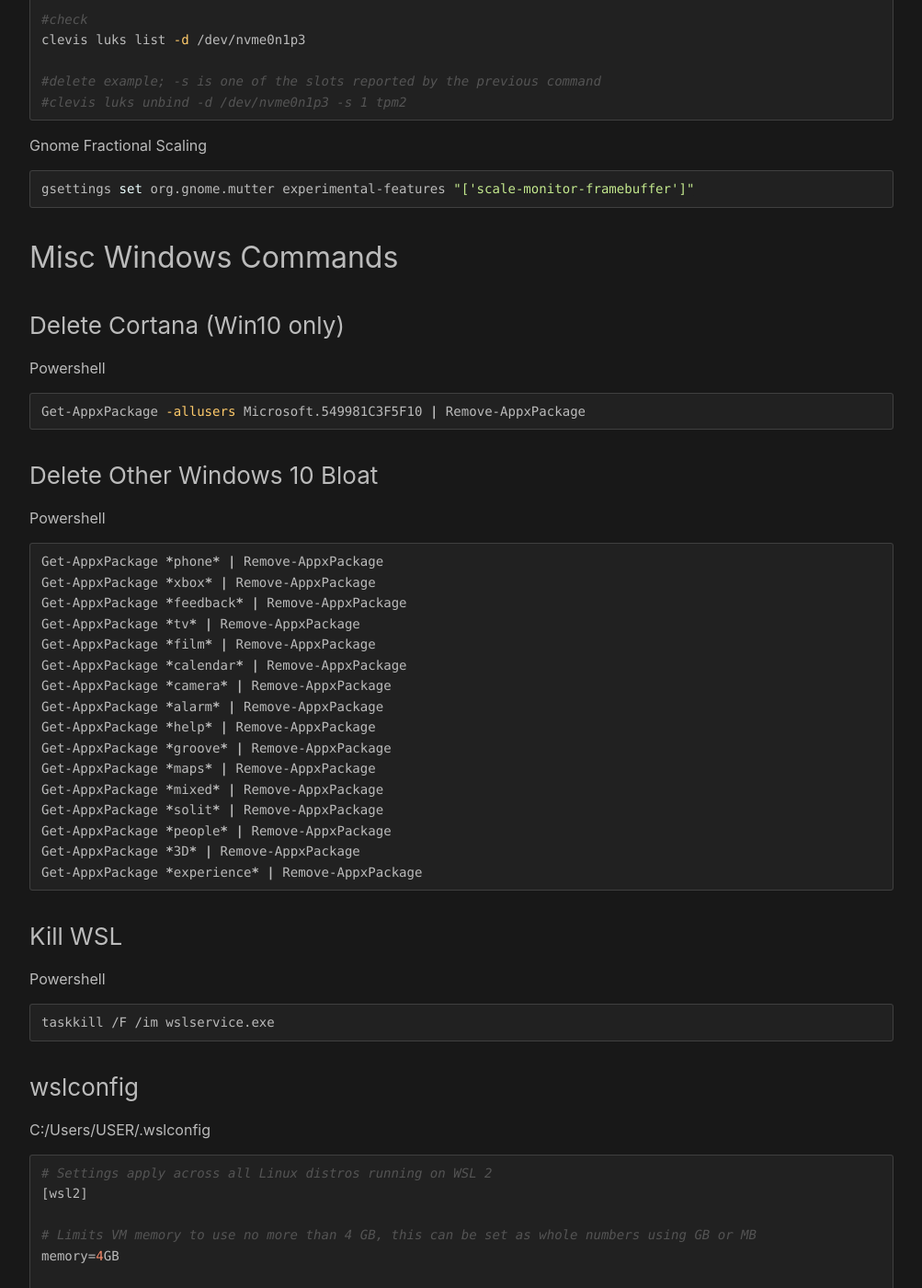
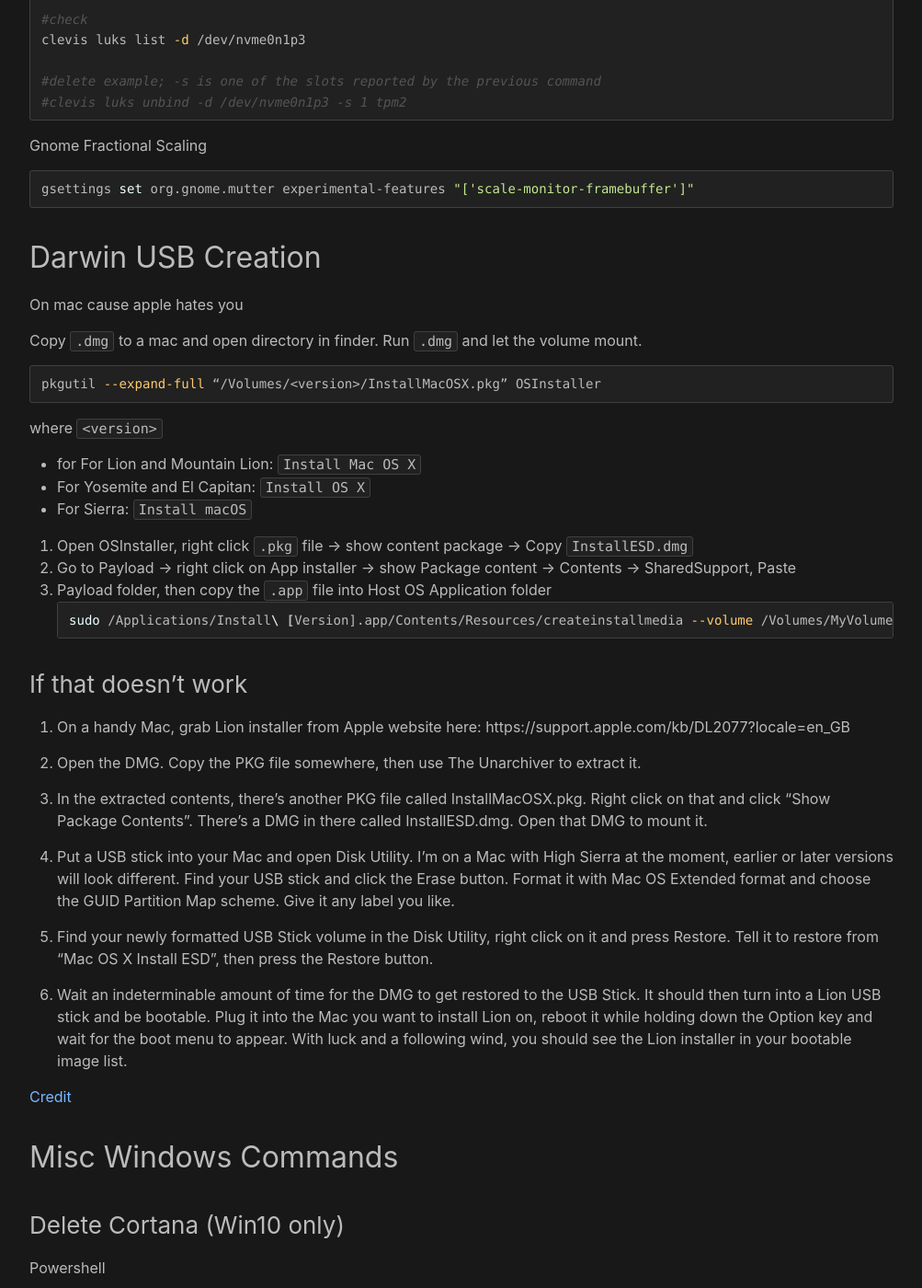
Before and after one commit to Cubie87/cubie87.github.io, a Jekyll site: the page built from posts/shell.md, in a window 1280 px wide and 1400 px high, scrolled down 7643 px. Shown: the whole window at 92% size, without its empty margins (138-1141 px from the left). Built offline with Jekyll 4.4.1, drawn with Linux system fonts in a browser that asks for light colours; our own code applies the rules of GitHub Pages for plain Markdown files.

Commit message:
add appleos usb instructions

````diff
--- a/posts/shell.md
+++ b/posts/shell.md
@@ -391,6 +391,41 @@
 gsettings set org.gnome.mutter experimental-features "['scale-monitor-framebuffer']"
 ```
 
+## Darwin USB Creation
+
+On mac cause apple hates you
+
+Copy `.dmg` to a mac and open directory in finder. Run `.dmg` and let the volume mount.
+
+```sh
+pkgutil --expand-full “/Volumes/<version>/InstallMacOSX.pkg” OSInstaller
+```
+where `<version>`
+- for For Lion and Mountain Lion: `Install Mac OS X`
+- For Yosemite and El Capitan: `Install OS X`
+- For Sierra: `Install macOS`
+
+1. Open OSInstaller, right click `.pkg` file -> show content package -> Copy `InstallESD.dmg`
+2. Go to Payload -> right click on App installer -> show Package content -> Contents -> SharedSupport, Paste
+3. Payload folder, then copy the `.app` file into Host OS Application folder
+```sh
+sudo /Applications/Install\ [Version].app/Contents/Resources/createinstallmedia --volume /Volumes/MyVolume --applicationpath /Applications/Install\ [Version].app
+```
+
+### If that doesn't work
+1. On a handy Mac, grab Lion installer from Apple website here: https://support.apple.com/kb/DL2077?locale=en_GB
+
+2. Open the DMG. Copy the PKG file somewhere, then use The Unarchiver to extract it.
+
+3. In the extracted contents, there's another PKG file called InstallMacOSX.pkg. Right click on that and click "Show Package Contents". There's a DMG in there called InstallESD.dmg. Open that DMG to mount it.
+
+4. Put a USB stick into your Mac and open Disk Utility. I'm on a Mac with High Sierra at the moment, earlier or later versions will look different. Find your USB stick and click the Erase button. Format it with Mac OS Extended format and choose the GUID Partition Map scheme. Give it any label you like.
+
+5. Find your newly formatted USB Stick volume in the Disk Utility, right click on it and press Restore. Tell it to restore from "Mac OS X Install ESD", then press the Restore button.
+
+6. Wait an indeterminable amount of time for the DMG to get restored to the USB Stick. It should then turn into a Lion USB stick and be bootable. Plug it into the Mac you want to install Lion on, reboot it while holding down the Option key and wait for the boot menu to appear. With luck and a following wind, you should see the Lion installer in your bootable image list.
+
+[Credit](https://www.edugeek.net/forums/topic/207160-ok-i-give-up-how-do-i-get-a-lion-into-a-macintosh/)
 
 ## Misc Windows Commands
 
````
